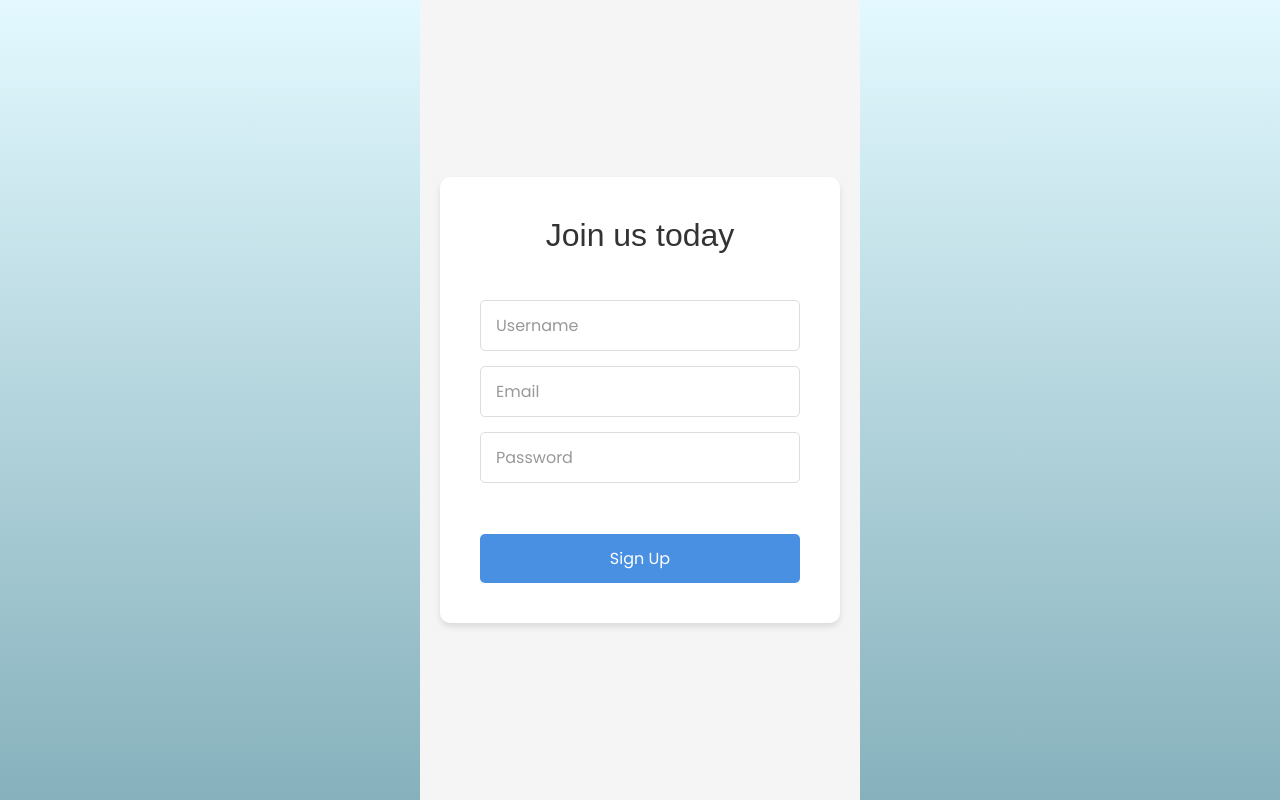
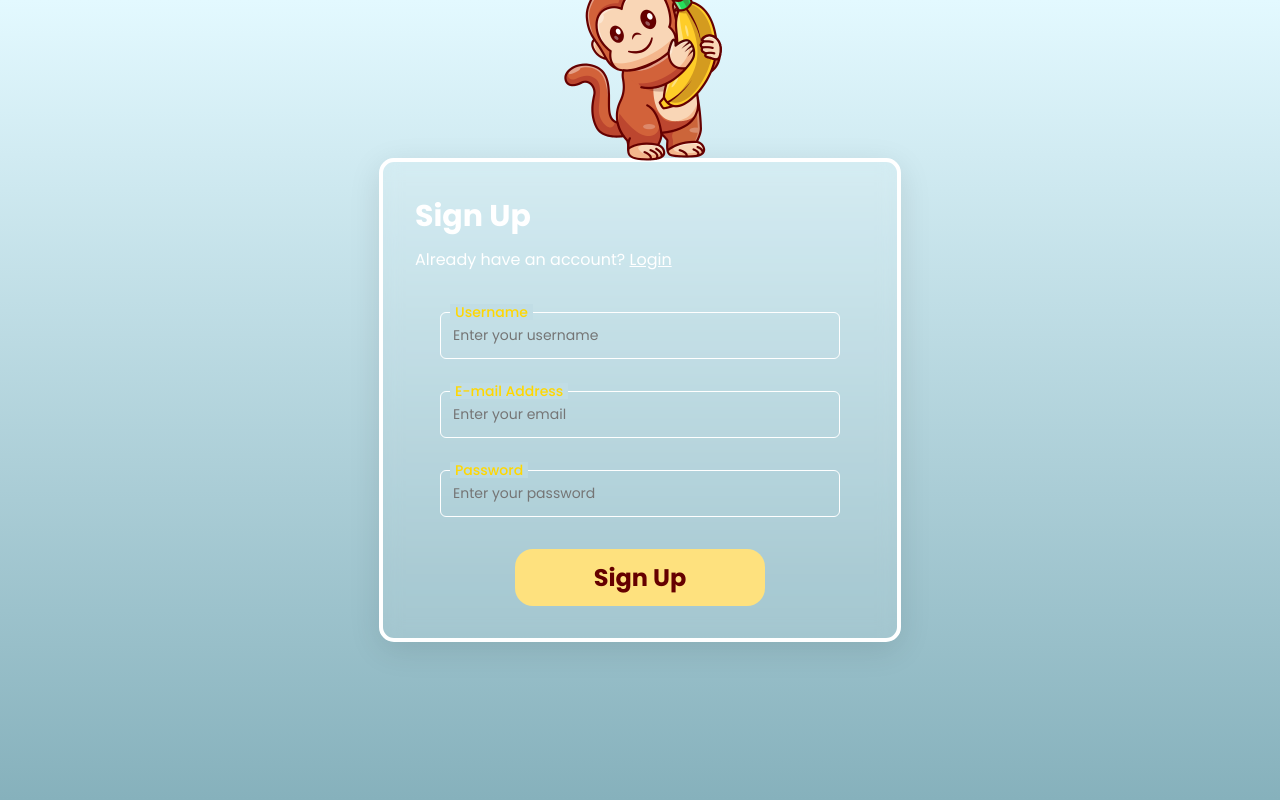
Before and after one commit to ChamikaJayarathna/Banana-Frontend, a React (Vite) app: page /signup in a window 1280 px wide. Built offline with nearby package versions, Linux system fonts and the light colour scheme; a web font is replaced by a local one.

Commit message:
update signup page UI

```diff
--- a/src/pages/SignUpPage/SignUp.css
+++ b/src/pages/SignUpPage/SignUp.css
@@ -1,91 +1,109 @@
-.signup-container {
+body{
+    min-height: 100vh;
     display: flex;
     justify-content: center;
     align-items: center;
-    min-height: 100vh;
-    background-color: #f5f5f5;
-    padding: 20px;
+    background: linear-gradient(to bottom, #E3F9FF, #86B1BC);
+  }
+
+.signup-wrapper{
+    position: relative;
+    display: flex;
+    flex-direction: column;
+    align-items: center;
 }
 
-.signup-form {
-    background: white;
-    padding: 40px;
-    border-radius: 10px;
-    box-shadow: 0 4px 6px rgba(0, 0, 0, 0.1);
+.mascot{
+    width: 250px;
+    height: 250px;
+    position: absolute;
+    top: -220px;
+    z-index: 1;
+}
+
+.header-section{
     width: 100%;
     max-width: 400px;
+    text-align: left;
+    margin-bottom: 1rem;
 }
 
-.signup-form h1 {
-    text-align: center;
-    color: #333;
-    margin-bottom: 30px;
-    font-size: 2rem;
+h2{
+    color: white;
+    font-size: 30px;
+    margin-bottom: 0.5rem;
 }
 
-.input-group {
-    margin-bottom: 20px;
+.login-link{
+    color: white;
 }
 
-.signup-form input {
-    width: 100%;
-    padding: 12px 15px;
-    border: 1px solid #ddd;
-    border-radius: 5px;
-    font-size: 16px;
-    transition: border-color 0.3s ease;
-    margin-bottom: 15px;
+.signup-container{
+    background: rgba(255, 255, 255, 0.1);
+    padding: 2rem;
+    border-radius: 15px;
+    backdrop-filter: blur(10px);
+    box-shadow: 0 8px 32px rgba(0, 0, 0, 0.1);
+    width: 580px;
+    max-width: 90%;
+    text-align: center;
+    border: 4px solid white;
 }
 
-.signup-form input:focus {
-    outline: none;
-    border-color: #4a90e2;
-    box-shadow: 0 0 0 2px rgba(74, 144, 226, 0.2);
+form{
+    display: flex;
+    flex-direction: column;
+    align-items: center;
+    gap: 1rem;
+
 }
 
-.signup-form input::placeholder {
-    color: #999;
+.input-group{
+    position: relative;
+    width: 100%;
+    max-width: 400px;
+    margin-bottom: 1rem;
 }
 
-.signup-button {
+.input-label{
+    position: absolute;
+    left: 10px;
+    top: -8px;
+    padding: 0 5px;
+    font-size: 14px;
+    color: #FFD700;
+    font-weight: 500;
+    line-height: 16px;
+}
+
+.styled-input {
     width: 100%;
     padding: 12px;
-    background-color: #4a90e2;
+    border: 1.5px solid white;
+    border-radius: 6px;
+    background-color: transparent;
     color: white;
-    border: none;
-    border-radius: 5px;
-    font-size: 16px;
-    cursor: pointer;
-    transition: background-color 0.3s ease;
+    font-size: 14px;
+    outline: none;
 }
 
-.signup-button:hover {
-    background-color: #357abd;
+.styled-input:focus{
+    border-color: #ffd700;
 }
 
-/* Responsive Design */
-@media (max-width: 480px) {
-    .signup-form {
-        padding: 20px;
-    }
-
-    .signup-form h1 {
-        font-size: 1.5rem;
-    }
+.signup-btn{
+    width: 250px;
+    background-color: #FEE17E;
+    color: #650000;
+    padding: 0.7rem 1rem;
+    border: none;
+    border-radius: 18px;
+    font-size: 1.5rem;
+    font-weight: bold;
+    cursor: pointer;
+    transition: transform 0.2s;
 }
 
-/* Animation for form appearance */
-@keyframes fadeIn {
-    from {
-        opacity: 0;
-        transform: translateY(-20px);
-    }
-    to {
-        opacity: 1;
-        transform: translateY(0);
-    }
+.signup-btn:hover {
+    transform: scale(1.05);
 }
-
-.signup-form {
-    animation: fadeIn 0.5s ease-out;
-}
--- a/src/pages/SignUpPage/SignUp.jsx
+++ b/src/pages/SignUpPage/SignUp.jsx
@@ -1,75 +1,38 @@
-import React, { useState } from 'react';
+import React from 'react';
 import './SignUp.css';
-import { useNavigate } from 'react-router-dom';
-import toast, { Toaster } from 'react-hot-toast';
-import axios from 'axios';
+import Monkey from '../../assets/momkey02.png';
+import { Link } from 'react-router-dom';
 
 const SignUp = () => {
 
-  const [username, setUsername] = useState('');
-  const [email, setEmail] = useState('');
-  const [password, setPassword] = useState('');
+  return (
+    <>
+    <div className="signup-wrapper">
+      <img src={Monkey} alt="image" className='mascot'/>
+      <div className="signup-container">
+        <div className="header-section">
+          <h2>Sign Up</h2>
+          <span className='login-link'>Already have an account? <Link to="/login" className='login-link'>Login</Link></span>
+        </div>
+        <form action="">
+          <div className="input-group" style={{marginTop: "1.5rem"}}>
+            <label className='input-label' style={{ backgroundColor: '#C1DDE5' }}>Username</label>
+            <input type="text" placeholder='Enter your username' className='styled-input'/>
+          </div>
+          <div className="input-group">
+            <label className='input-label' style={{ backgroundColor: '#C1DDE5' }}>E-mail Address</label>
+            <input type="email" placeholder='Enter your email' className='styled-input'/>
+          </div>
+          <div className="input-group">
+            <label className='input-label' style={{ backgroundColor: '#BBD9E0' }}>Password</label>
+            <input type="password" placeholder='Enter your password'className='styled-input'/>
+          </div>
+          <button type='submit' className='signup-btn'>Sign Up</button>
+        </form>
+      </div>
+    </div>
+    </>
 
-  const navigate = useNavigate();
-
-  const userAuthServer = async () => {
-    try {
-      const response = await axios.post(import.meta.env.VITE_SERVER_DOMAIN + '/api/signup', {
-        username,
-        email,
-        password,
-      });
-
-      if(response.data){
-        toast.success('Account created successfully');
-        navigate('/login');
-      }
-
-    } catch (err) {
-      toast.error(err.response?.data?.error || "An error occurred");
-    }
-  }
-
-  const handleSubmit = (e) => {
-    e.preventDefault();
-
-    let emailRegex = /^\w+([\.-]?\w+)*@\w+([\.-]?\w+)*(\.\w{2,3})+$/;
-    let passwordRegex = /^(?=.*\d)(?=.*[a-z])(?=.*[A-Z]).{6,20}$/;
-
-    if(username.length < 5){
-      return toast.error("Username must be at least 5 letters long")
-    }
-
-    if(!email.length){
-      return toast.error("Enter Email")
-    }
-
-    if(!emailRegex.test(email)){
-      return toast.error("Invalid Email")
-    }
-
-    if(!passwordRegex.test(password)){
-      return toast.error("Password should be 6 to 20 characters long with a numeric, 1 lowercase and 1 uppercase letters")
-    }
-
-    userAuthServer();
-
-  }
-
-
-  return (
-    <div className="signup-container">
-      <Toaster/>
-      <form className="signup-form" onSubmit={handleSubmit}>
-        <h1>Join us today</h1>
-        <div className="input-group">
-          <input type="text" placeholder="Username" onChange={(e) => setUsername(e.target.value)}/>
-          <input type="email" placeholder="Email" onChange={(e) => setEmail(e.target.value)}/>
-          <input type="password" placeholder="Password" onChange={(e) => setPassword(e.target.value)}/>
-        </div>
-        <button type="submit" className="signup-button">Sign Up</button>
-      </form>
-    </div>
   );
 }
 
```
